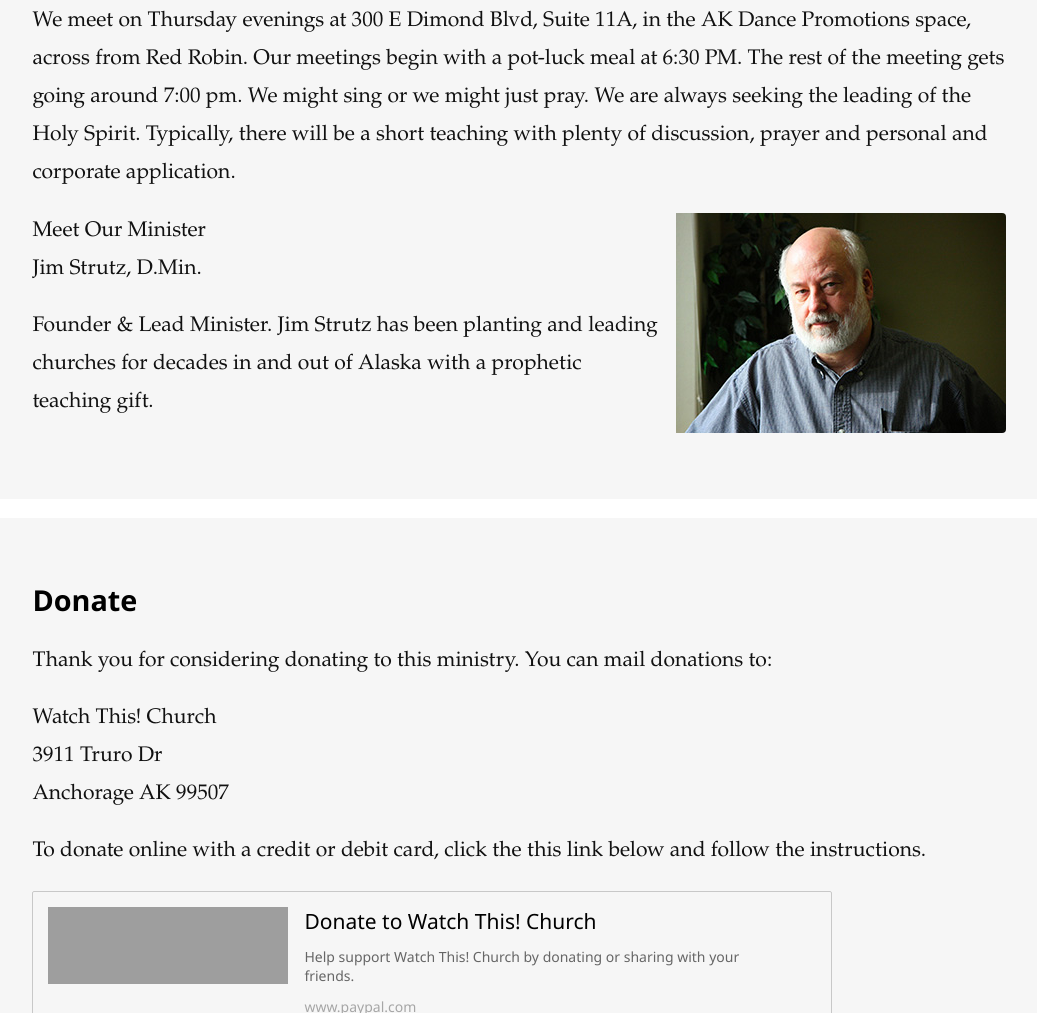
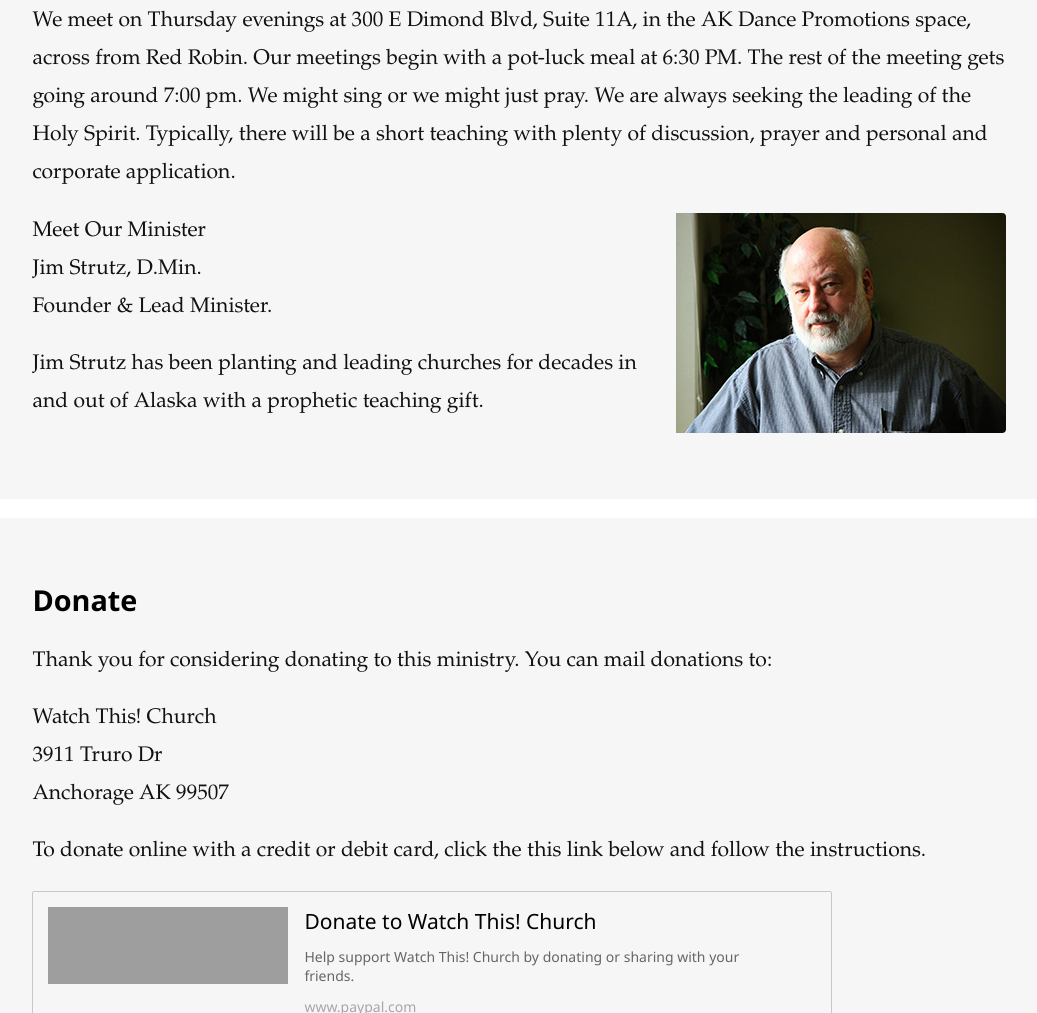
Before and after one commit to NathanStrutz/watchthischurch, a plain HTML site: page index.html in a window 1280 px wide. Shown: the part 1184-2197 px from the top of the page, without its empty margins (121-1158 px from the left). Drawn offline with Linux system fonts and the light colour scheme; grey boxes are pictures that could not be loaded.

Commit message:
Update pastor text.

```diff
--- a/index.html
+++ b/index.html
@@ -56,12 +56,9 @@
 
         <section>
           <img src="i/jim2008.jpg" width="330" height="220" class="pastor" align="right" />
-          <p>Meet Our Minister <br />Jim Strutz, D.Min.</p>
+          <p>Meet Our Minister <br />Jim Strutz, D.Min.<br />Founder & Lead Minister.</p>
 
-          <p>
-            Founder & Lead Minister. Jim Strutz has been planting and leading churches for decades in and out of Alaska with a prophetic
-            teaching gift.
-          </p>
+          <p>Jim Strutz has been planting and leading churches for decades in and out of Alaska with a prophetic teaching gift.</p>
         </section>
       </article>
 
```
